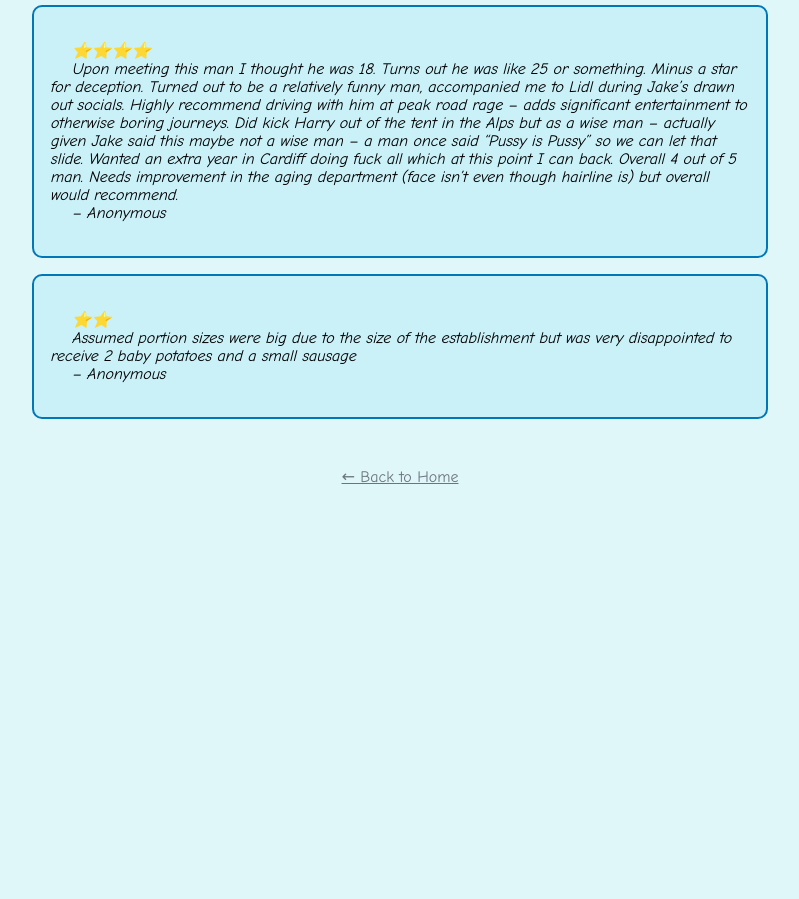
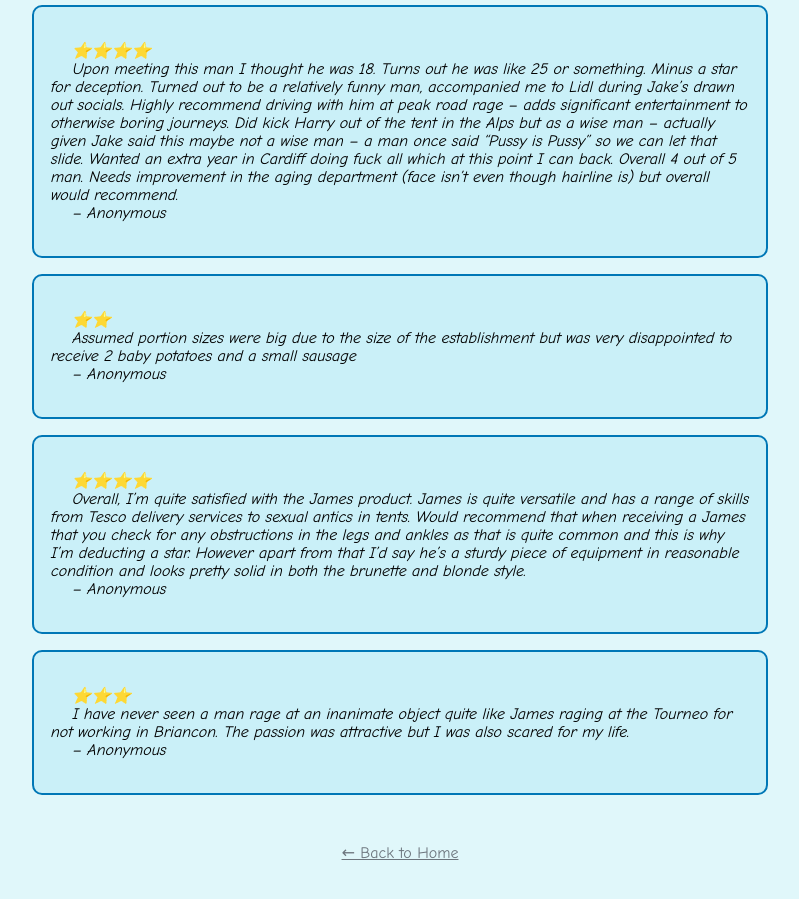
Before and after one commit to htcholerton/james-website, a plain HTML site: page customer-reviews.html in a window 1280 px wide. Shown: the part 135-1034 px from the top of the page, without its empty margins (240-1039 px from the left). Before the commit the page ends 800 px from the top, so only its background shows below. Drawn offline with Linux system fonts and the light colour scheme.

Commit message:
Update customer-reviews.html

```diff
--- a/customer-reviews.html
+++ b/customer-reviews.html
@@ -50,6 +50,18 @@
     – Anonymous
   </div>
 
+    <div class="review">
+    ⭐️⭐️⭐️⭐️
+    Overall, I’m quite satisfied with the James product. James is quite versatile and has a range of skills from Tesco delivery services to sexual antics in tents. Would recommend that when receiving a James that you check for any obstructions in the legs and ankles as that is quite common and this is why I’m deducting a star. However apart from that I’d say he’s a sturdy piece of equipment in reasonable condition and looks pretty solid in both the brunette and blonde style.
+    – Anonymous
+  </div>
+
+  <div class="review">
+    ⭐️⭐️⭐️
+    I have never seen a man rage at an inanimate object quite like James raging at the Tourneo for not working in Briancon. The passion was attractive but I was also scared for my life.
+    – Anonymous
+  </div>
+
   <a class="back-link" href="index.html">← Back to Home</a>
 </body>
 </html>
```
